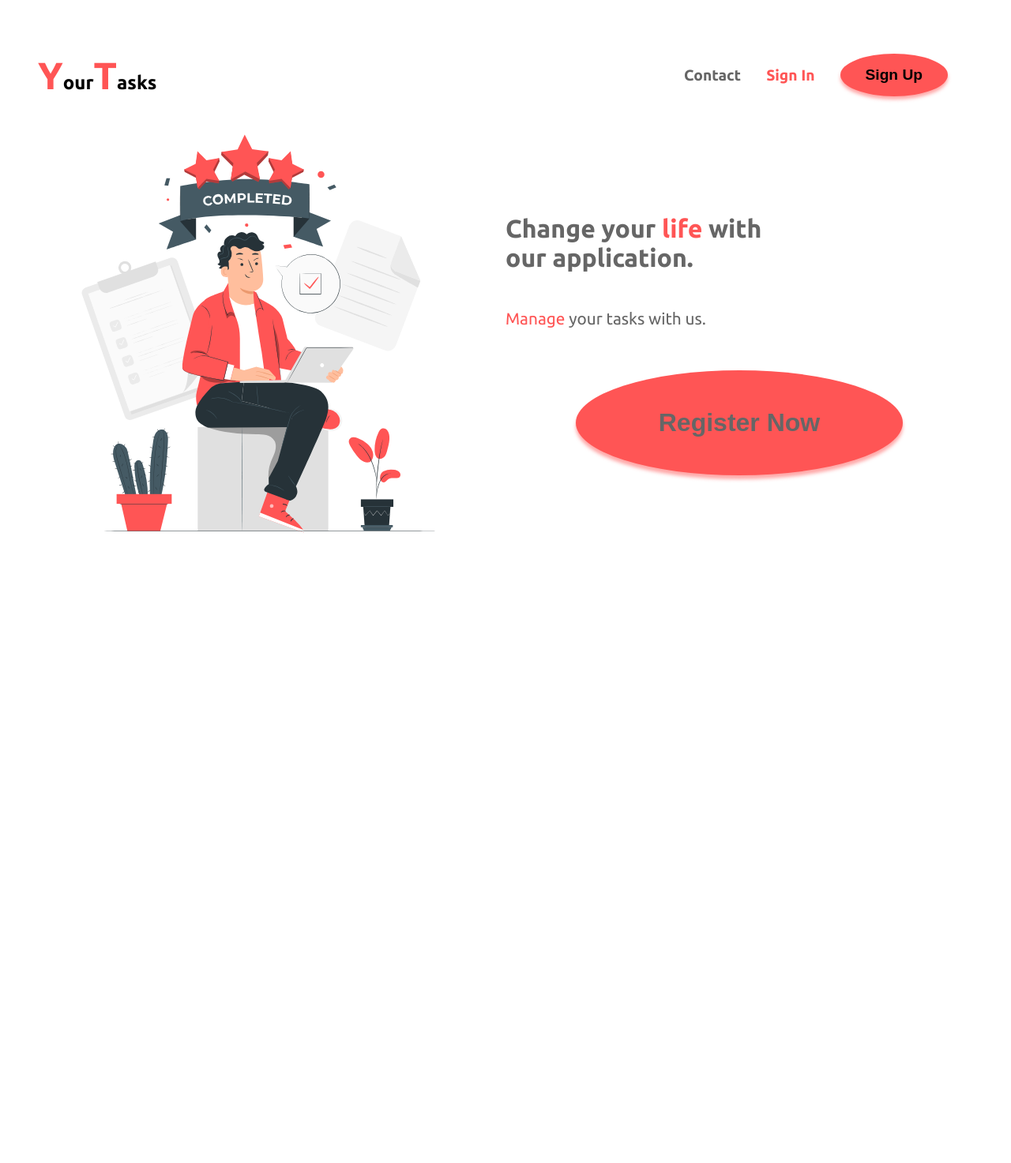
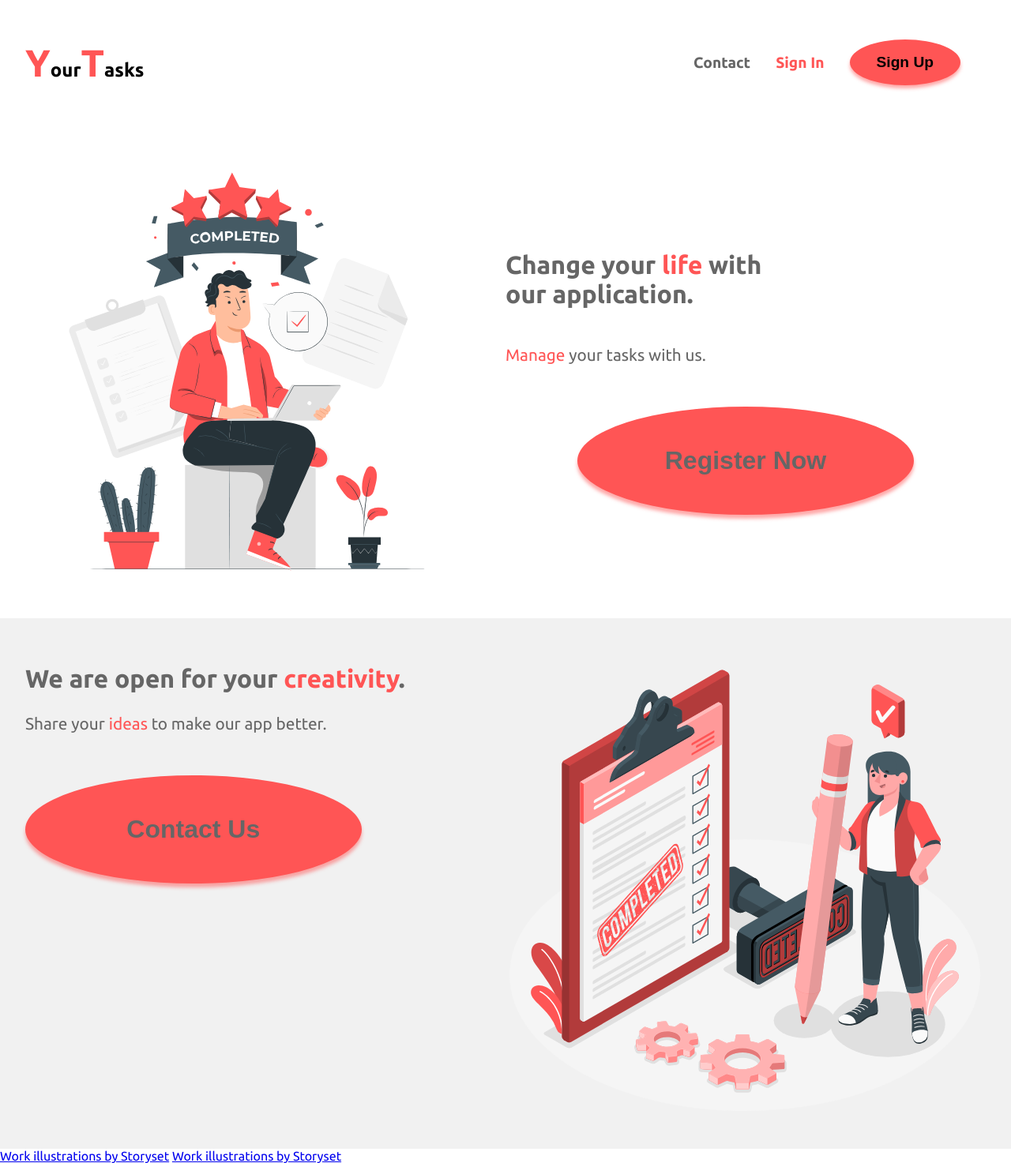
Before and after one commit to kacperzemla/YourTask, a Django app: page / in a window 1280 px wide. Shown: the whole page at 79% size. Before the commit the page ends 675 px from the top, so only its background shows below. Run offline with Django 3.2, Linux system fonts and the light colour scheme.

Commit message:
main page with all hover effects is looking good

```diff
--- a/Tasks/static/Tasks/main.css
+++ b/Tasks/static/Tasks/main.css
@@ -8,15 +8,12 @@ body{
     font-family: 'Ubuntu', sans-serif;
 }
 
-.main{
-    padding: 3rem;
-}
-
 
 .navigation{
     display: flex;
     justify-content: space-between;
     align-items: center;
+    padding: 2rem;
 }
 
 .logo span{
@@ -54,14 +51,24 @@ body{
     background-color: #FF5555;
     box-shadow: 0 4px 4px 0 #ff535380;
     font-weight: bold;
+    border: 2px solid #FF5555;
+    position: relative;
+    overflow: hidden;
+}
+
+.navigation__list__item-button button span{
+    position: relative;
+    z-index: 1;
 }
 
 .navigation__list__item-button button:hover{
     cursor: pointer;
+    color: #FF5555;
 }
 
 .register{
     display: flex;
+    padding: 2rem;
 }
 
 .register__image{
@@ -80,36 +87,102 @@ body{
     text-align: left;
 }
 
-.register__context span{
+.register__context span, .contact span{
     color: #FF5555;
 }
-.register__header{
+.register__header, .contact__header{
     font-size: 2rem;
 }
 
-.register__paragraph{
+.register__paragraph, .contact__paragraph{
     font-size: 1.3rem;
 }
 
-.register__paragraph, .register__header{
+.register__paragraph, .register__header, .contact__header, .contact__paragraph{
     color: #666666;
 }
 
-.register__button{
+.register__button, .contact__button{
     font-size: 2rem;
     border-radius: 50%;
-    padding: 3rem 1rem 3rem 1rem;
+    padding: 1rem;
     width: 70%;
     margin-top: 2rem;
     margin-left: auto;
     margin-right: auto;
     border-style: none;
     background-color: #FF5555;
+    border: 2px solid #FF5555;
+    z-index: 1;
     box-shadow: 0 5px 4px 0 #ff535380;
+    position: relative;
     font-weight: bold;
     color: #666666;
+    /* transition: background 0.2s ease-in; */
+    overflow: hidden;
 }
 
-.register__button:hover {
+.register__button >  p, .contact__button > p{
+    position: relative;
+    z-index: 2;
+}
+
+.register__button:before, .contact__button:before, .navigation__list__item-button button:before{
+    content: "";
+    position: absolute;
+    width: 100%;
+    height: 100%;
+    top: 0;
+    left: 0;
+    background: #fff;
+    border-radius: 50%;
+    left: -100%;
+    z-index: 1;
+    transition: all 0.6s ease;
+}
+
+.register__button:hover, .contact__button:hover {
     cursor: pointer;
+    color: #FF5555;
 }
+
+.register__button:hover:before, .contact__button:hover:before, .navigation__list__item-button button:hover:before{
+    left: 0;
+}
+
+.contact{
+    display: flex;
+    background-color: #f1f1f1;
+    padding: 2rem;
+}
+
+.contact__context{
+    flex: 1;
+}
+
+.contact__image{
+    flex: 1;
+}
+
+.hover-underline-animation{
+    display:inline-block;
+    position:relative;
+    color:#666666;
+}
+     .hover-underline-animation::after{
+        content:'';
+        position:absolute;
+        width:100%;
+        transform:scaleX(0);
+        bottom: -100px;
+        height:2px;
+        bottom:0;
+        left:0;
+        background-color:#666666;
+        transform-origin:bottom right;
+        transition:transform 0.25s ease-out;
+    }
+     .hover-underline-animation:hover::after{
+        transform:scaleX(1);
+        transform-origin:bottom left;
+    }
--- a/Tasks/templates/Tasks/main.html
+++ b/Tasks/templates/Tasks/main.html
@@ -1,12 +1,13 @@
 {% load static %}
 <link rel="stylesheet" type="text/css" href="{% static 'Tasks/main.css' %}">
+<link rel="stylesheet" type="text/css" href="index.css">
 <div class="main">
     <nav class="navigation">
         <h1 class="logo"><span>Y</span>our<span>T</span>asks</h1>
         <ul class="navigation__list">
-            <li class="navigation__list__item"><a href="">Contact</a></li>
-            <li class="navigation__list__item red"><a href="">Sign In</a></li>
-            <li class="navigation__list__item-button"><button>Sign Up</button></li>
+            <li class="navigation__list__item"><a href="" class="hover-underline-animation">Contact</a></li>
+            <li class="navigation__list__item red"><a href="" class="hover-underline-animation">Sign In</a></li>
+            <li class="navigation__list__item-button"><button><span>Sign Up</span></button></li>
         </ul>
     </nav>
     <section class="register">
@@ -16,10 +17,20 @@
         <div class="register__context">
             <h1 class="register__header">Change your <span>life</span> with<br> our application.</h1>
             <p class="register__paragraph"><span>Manage</span> your tasks with us.</p>
-            <button class="register__button">Register Now</button>
+            <button class="register__button"><p>Register Now</p></button>
+        </div>
+    </section>
+    <section class="contact">
+        <div class="contact__context">
+            <h1 class="contact__header">We are open for your <span>creativity</span>.</h1>
+            <p class="contact__paragraph">Share your <span>ideas</span> to make our app better.</p>
+            <button class="contact__button"><p>Contact Us</p></button>
+        </div>
+        <div class="contact__image">
+           <img src="{% static 'Tasks/images/Completed-amico.svg' %}" alt="Girl image with a pencil and list of tasks">
         </div>
     </section>
 </div>
 
-<!-- <a href="https://storyset.com/work">Work illustrations by Storyset</a> -->
-<!-- <a href="https://storyset.com/work">Work illustrations by Storyset</a> -->
+<a href="https://storyset.com/work">Work illustrations by Storyset</a>
+<a href="https://storyset.com/work">Work illustrations by Storyset</a>
```
Also changed, not shown: Tasks/static/Tasks/register.css (added), Tasks/templates/Tasks/register.html (added).
